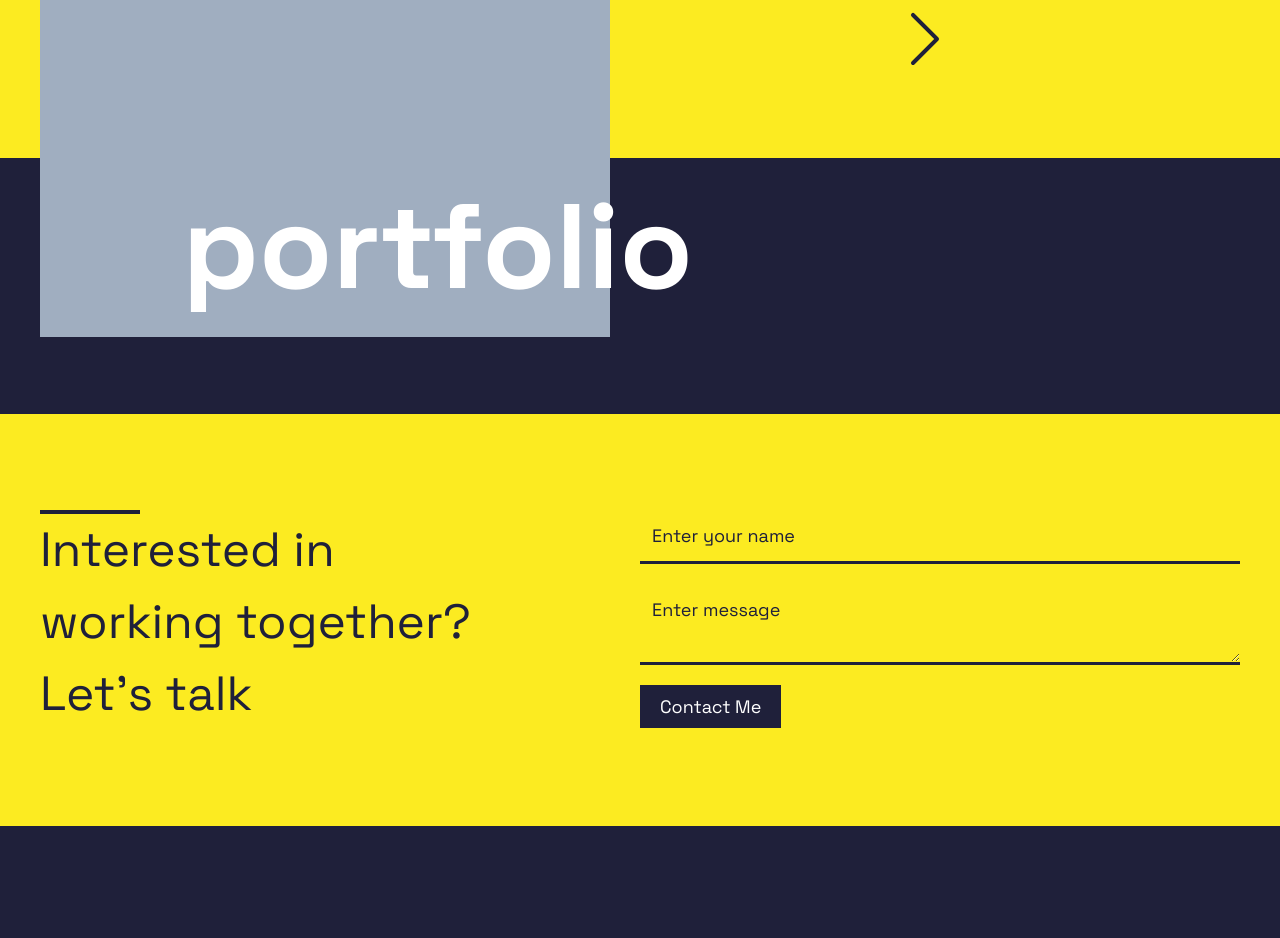
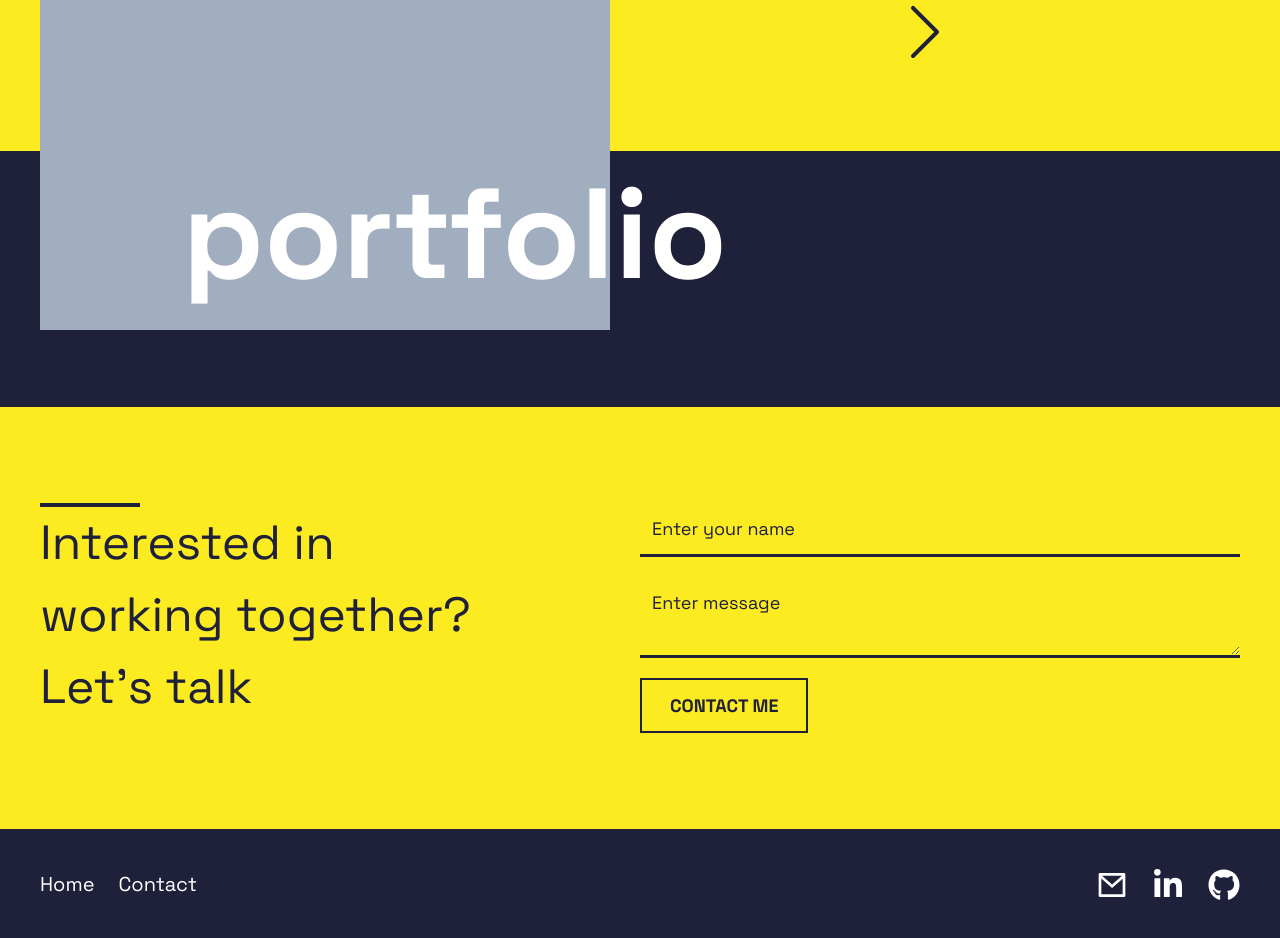
Before and after one commit to muiz6/muiz-web, a Next.js app: page / in a window 1280 px wide. Shown: the part 440-1378 px from the top of the page. Built offline with nearby package versions, Linux system fonts and the light colour scheme.

Commit message:
created footer section

```diff
--- a/src/components/ContactSection.jsx
+++ b/src/components/ContactSection.jsx
@@ -12,7 +12,7 @@ import MyButton from 'components/MyButton';
 export default function ContactSection() {
   const [formData, setFormData] = useState({});
   return (
-    <chakra.section bgColor="secondary" color="onSecondary" px="5" py="24">
+    <chakra.section bgColor="secondary" color="onSecondary" id="contact" px="5" py="24">
       <Container d={{ md: 'flex' }}>
         <Box w={{ md: '50%' }}>
           <Box h="1" bgColor="primary" w="100px" />
@@ -37,7 +37,7 @@ export default function ContactSection() {
           <Box h="5" />
           <NextLink href={makeLink(formData)} passHref>
             <Link>
-              <MyButton>Contact Me</MyButton>
+              <MyButton>CONTACT ME</MyButton>
             </Link>
           </NextLink>
         </Box>
@@ -48,8 +48,8 @@ export default function ContactSection() {
 
 function makeLink(formData) {
   return 'mailto:muizhassan83@gmail.com?'
-    + `subject=${formData.name} | Hey Muiz`
-    + `&body=${formData.message}`
+    + `subject=${formData.name ?? ''} | Hey Muiz`
+    + `&body=${formData.message ?? ''}`
     + '%0D%0A%0D%0A'
-    + `From ${formData.name}`;
+    + `From ${formData.name ?? ''}`;
 }
--- a/src/components/FooterSection.jsx
+++ b/src/components/FooterSection.jsx
@@ -1,8 +1,34 @@
-import { chakra } from '@chakra-ui/react';
+import { chakra, Icon } from '@chakra-ui/react';
 import React from 'react';
+import { FaGithub, FaLinkedinIn } from 'react-icons/fa';
+import { RiMailLine } from 'react-icons/ri';
+
+import Container from 'components/Container';
+import NavMenu from 'components/NavMenu';
 
 export default function FooterSection() {
   return (
-    <chakra.footer h="130px" />
+    <chakra.footer px="5" py="10">
+      <Container d="flex" justifyContent="space-between">
+        <NavMenu />
+        <chakra.ul d="flex" mx="-3">
+          <chakra.li px="3">
+            <chakra.a href="mailto:muizhassan83@gmail.com">
+              <Icon as={RiMailLine} fontSize="32px" />
+            </chakra.a>
+          </chakra.li>
+          <chakra.li px="3">
+            <chakra.a href="https://www.linkedin.com/in/muiz6">
+              <Icon as={FaLinkedinIn} fontSize="32px" />
+            </chakra.a>
+          </chakra.li>
+          <chakra.li px="3">
+            <chakra.a href="https://www.github.com/muiz6">
+              <Icon as={FaGithub} fontSize="32px" />
+            </chakra.a>
+          </chakra.li>
+        </chakra.ul>
+      </Container>
+    </chakra.footer>
   );
 }
--- a/src/components/HeaderSection.jsx
+++ b/src/components/HeaderSection.jsx
@@ -6,11 +6,11 @@ import Container from './Container';
 
 export default function HeaderSection() {
   return (
-    <chakra.section pb="64">
-      <Box bgColor="secondary" textColor="onSecondary" py="10">
+    <chakra.section id="header" pb="64">
+      <Box bgColor="secondary" textColor="onSecondary" px="5" py="10">
         <Container d={{ md: 'flex' }} flexDirection="row-reverse">
           <Box px="8" py="10" textAlign="center">
-            <Text fontSize="24px" lineHeight="2">
+            <Text fontSize="2xl" lineHeight="2">
               Lorem ipsum dolor sit amet, consectetur adipisicing elit. Possimus minus quas odit perferendis illo? Facere numquam voluptates at nisi illum quaerat quia autem itaque, eligendi nobis vero ipsum! Commodi, pariatur?
             </Text>
             <Icon as={BsChevronRight} fontSize="64px" mt="10" />
@@ -19,13 +19,13 @@ export default function HeaderSection() {
             bgColor="gray.400"
             flexShrink="0"
             height="650px"
-            mb="-700px"
+            mb={{ md: '-700px' }}
             position="relative"
             w="570px"
           >
             <chakra.h1
               color="onPrimary"
-              fontSize="120px"
+              fontSize="9xl"
               fontWeight="700"
               position="absolute"
               bottom="0"
--- a/src/components/MyButton.jsx
+++ b/src/components/MyButton.jsx
@@ -3,7 +3,20 @@ import React from 'react';
 
 export default function MyButton({ children }) {
   return (
-    <chakra.button bgColor="primary" color="onPrimary" fontSize="lg" px="5" py="2">
+    <chakra.button
+      color="onSecondary"
+      borderColor="onSecondary"
+      border="2px solid"
+      fontSize="lg"
+      fontWeight="700"
+      px="7"
+      py="3"
+      _hover={{
+        bgColor: 'primary',
+        color: 'onPrimary',
+        borderColor: 'primary',
+      }}
+    >
       {children}
     </chakra.button>
   );
--- a/src/components/NavBar.jsx
+++ b/src/components/NavBar.jsx
@@ -3,12 +3,14 @@ import React from 'react';
 import { BsApp } from 'react-icons/bs';
 
 import Container from 'components/Container';
+import NavMenu from 'components/NavMenu';
 
 export default function NavBar() {
   return (
     <chakra.nav px="5">
-      <Container py="2">
+      <Container alignItems="center" d="flex" justifyContent="space-between" py="2">
         <Icon as={BsApp} fontSize="64px" />
+        <NavMenu />
       </Container>
     </chakra.nav>
   );
--- /dev/null
+++ b/src/components/NavMenu.jsx
@@ -0,0 +1,15 @@
+import { chakra } from '@chakra-ui/react';
+import React from 'react';
+
+export default function NavMenu() {
+  return (
+    <chakra.ul d="flex" fontSize="xl" mx="-3">
+      <chakra.li px="3">
+        <chakra.a href="#header">Home</chakra.a>
+      </chakra.li>
+      <chakra.li px="3">
+        <chakra.a href="#contact">Contact</chakra.a>
+      </chakra.li>
+    </chakra.ul>
+  );
+}
```
